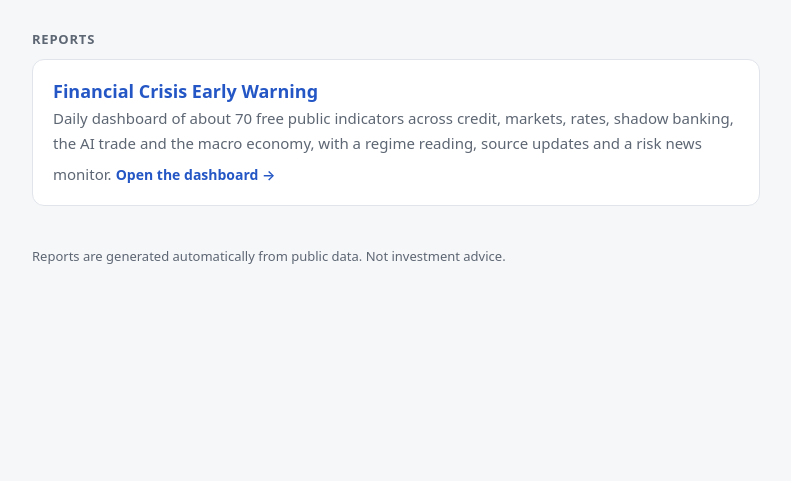
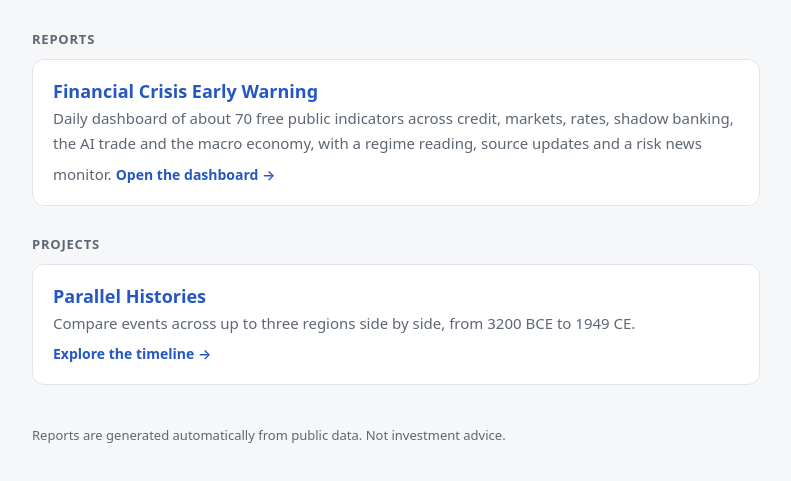
Before and after one commit to bravelau/bravelau.github.io, a plain HTML site: page index.html in a window 1280 px wide. Shown: the part 131-612 px from the top of the page, without its empty margins (244-1035 px from the left). Drawn offline with Linux system fonts and the light colour scheme.

Commit message:
Link Parallel Histories from the homepage

```diff
--- a/index.html
+++ b/index.html
@@ -26,6 +26,7 @@
     background: var(--card); border: 1px solid var(--line); border-radius: 12px; padding: 18px 20px;
   }
   a.card:hover, a.card:focus-visible { border-color: var(--accent); outline: none; }
+  a.card + h2 { margin-top: 28px; }
   a.card b { font-size: 18px; display: block; color: var(--accent); }
   a.card span { color: var(--mute); font-size: 15px; }
   a.card .go { display: inline-block; margin-top: 8px; color: var(--accent); font-size: 14px; font-weight: 600; }
@@ -44,6 +45,13 @@
     <span class="go">Open the dashboard &rarr;</span>
   </a>
 
+  <h2>Projects</h2>
+  <a class="card" href="history-tineline/">
+    <b>Parallel Histories</b>
+    <span>Compare events across up to three regions side by side, from 3200 BCE to 1949 CE.</span>
+    <span class="go">Explore the timeline &rarr;</span>
+  </a>
+
   <footer>Reports are generated automatically from public data. Not investment advice.</footer>
 </div>
 </body>
```
